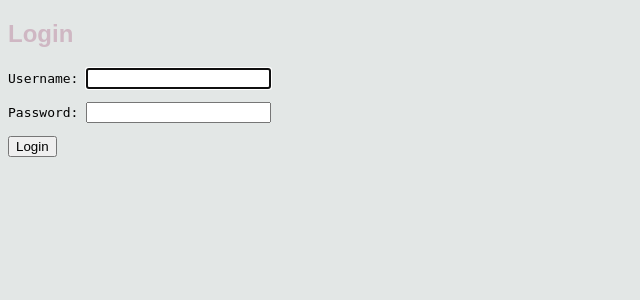
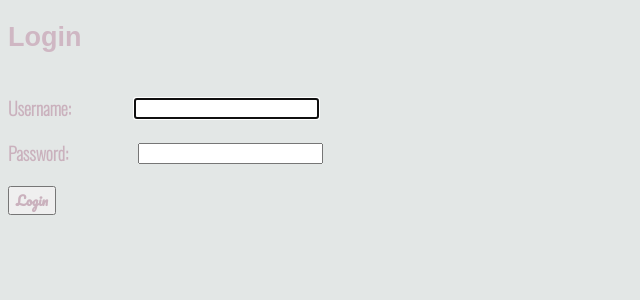
Before and after one commit to SheCodesAus/she-codes-django-news-project-djjkc, a Django app: page /users/login/ in a window 1280 px wide. Shown: the part 87-387 px from the top of the page, without its empty margins (0-640 px from the left). Run offline with Django 4.2, Linux system fonts and the light colour scheme; parts of the project's set-up code (start-up, migrations or seed data) failed here and were passed over; some web fonts are replaced.

Commit message:
Styled
Happy with it. Not styled heaps but ok

```diff
--- a/she_codes_news/news/templates/news/createStory.html
+++ b/she_codes_news/news/templates/news/createStory.html
@@ -19,7 +19,7 @@
             Image URL: {{form.image_url }}
         </div>
         <div id="create-submit">
-            <input id="submit" type="submit" value="Create">
+            <button id="submit" type="submit">Create</button>
         </div>
     </form>
 </div>
--- a/she_codes_news/static/styles.css
+++ b/she_codes_news/static/styles.css
@@ -153,3 +153,82 @@ a, p {
     font-weight:bold;
     font-size: large;
 }
+
+#create-user {
+    display: flex;
+    justify-content: flex-start;
+    align-items: center;
+    column-gap: 5%;
+    padding-top: 1.5vw;
+    padding-bottom: 1.5vw;
+}
+
+#create-email {
+    display: flex;
+    justify-content: flex-start;
+    align-items: center;
+    column-gap: 8%;
+    padding-bottom: 1.5vw;
+}
+
+#create-password {
+    display: flex;
+    justify-content: flex-start;
+    align-items: center;
+    column-gap: 5.5%;
+    padding-bottom: 1.5vw;
+}
+
+#create-confirm {
+    display: flex;
+    justify-content: flex-start;
+    align-items: center;
+    column-gap: 1%;
+    padding-bottom: 1.5vw;
+}
+
+#create-confirmtext {
+    padding-bottom: 3vw;
+    font-size:smaller;
+}
+
+#create-list {
+    font-size: medium;
+}
+
+.add-user-container {
+    display: flex;
+    flex-direction: column;
+    font-family: 'Oswald', sans-serif;
+    font-weight:bold;
+    font-size: large;
+}
+
+#adding-user, #log-user {
+    color: #CAB1BD;
+}
+
+.login-container {
+    display: flex;
+    flex-direction: column;
+    font-family: 'Oswald', sans-serif;
+    font-weight:bold;
+    font-size: large;
+}
+
+#login-user {
+    display: flex;
+    justify-content: flex-start;
+    align-items: center;
+    column-gap: 5%;
+    padding-top: 1.5vw;
+    padding-bottom: 1.5vw;
+}
+
+#login-password {
+    display: flex;
+    justify-content: flex-start;
+    align-items: center;
+    column-gap: 5.5%;
+    padding-bottom: 1.5vw;
+}
--- a/she_codes_news/templates/nav.html
+++ b/she_codes_news/templates/nav.html
@@ -1,7 +1,7 @@
 <nav>
     <a id="nav-bar" href="{% url 'news:index' %}">Home</a>
     {% if request.user.is_authenticated %}
-        <a id="nav-bar1" href="{% url 'users:viewAccount' %}">{{ user.username }}</a>
+        <a id="nav-bar1" href="{% url 'users:viewAccount' %}">~ {{ user.username }} ~</a>
         <a id="nav-bar" href="{% url 'news:newStory' %}">Write New Story</a>
         <a id="nav-bar" href="{% url 'logout' %}">Logout</a>
     {% else %}
--- a/she_codes_news/users/templates/registration/login.html
+++ b/she_codes_news/users/templates/registration/login.html
@@ -1,10 +1,19 @@
 {% extends 'base.html' %}
 
 {% block content %}
-<h2>Login</h2>
-<form method="post">
-    {% csrf_token %}
-    {{ form.as_p }}
-    <button type="submit">Login</button>
-</form>
-{% endblock %}
+<div class = "login-container">
+    <h2>Login</h2>
+    <form id="log-user" method="post">
+        {% csrf_token %}
+        <div id="login-user">
+            Username: {{ form.username }}
+        </div>
+        <div id="login-password">
+            Password: {{ form.password }}
+        </div>
+        <div>
+            <button id="submit" type="submit">Login</button>
+        </div>
+    </form>
+    {% endblock %}
+</div>
```
Also changed, not shown: she_codes_news/users/templates/users/createAccount.html (+27 -6 lines).
